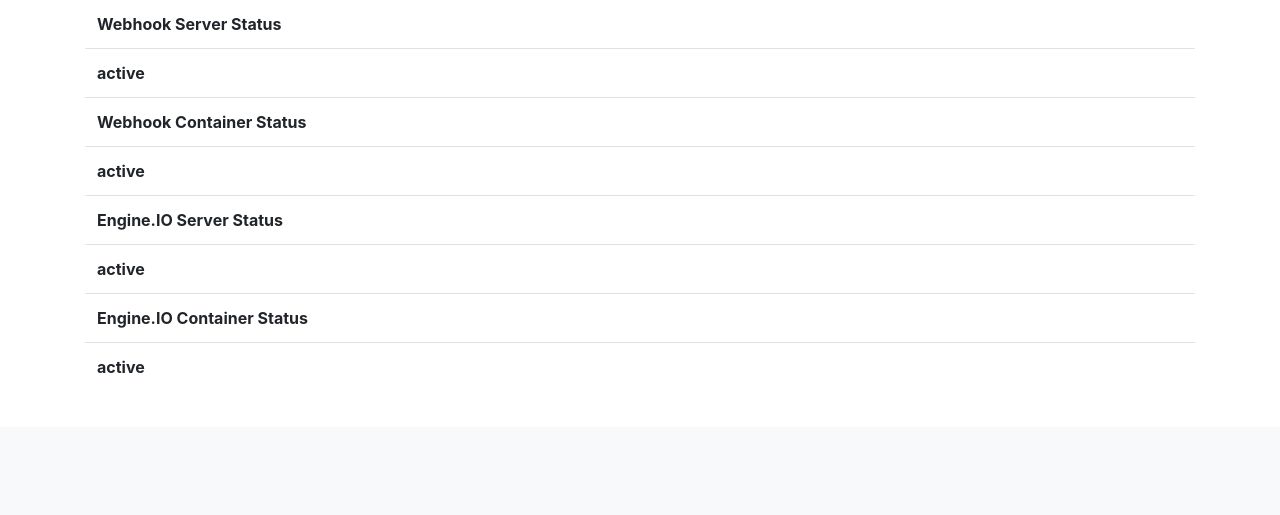
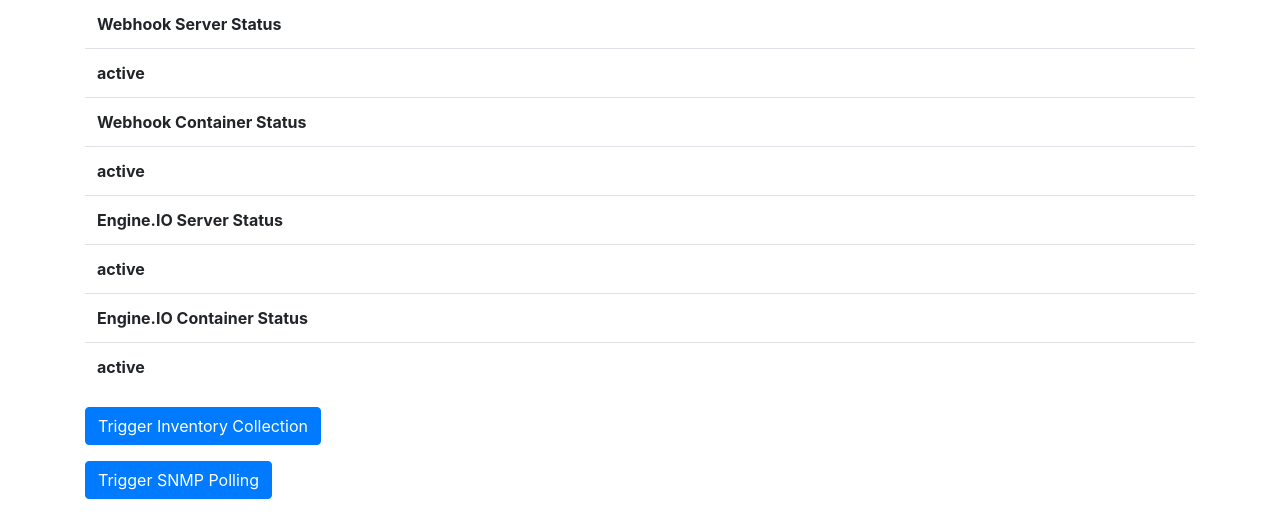
Before and after one commit to vladivanovic/fujiwara-api, a Flask app: template app/templates/admin.html in a window 1280 px wide. Shown: the part 373-888 px from the top of the page. Before the commit the page ends 746 px from the top, so only its background shows below. Run offline with Flask 2, Linux system fonts and the light colour scheme; the template is opened without the code that fills it: most values are stand-ins (such as "Sample title", 1, 10 or a date in 2020); lists and menus that the app fills with data are empty; some libraries are stand-ins or nearby versions.

Commit message:
added the manual trigger buttons on /admin page | inventory collection and snmp polling | snmp poll button not working

```diff
--- a/app/app.py
+++ b/app/app.py
@@ -172,6 +172,10 @@ def admin():
             appsc.webhook_start()
         elif request.form['submit_button'] == 'engineio_restart':
             appsc.engineio_start()
+        elif request.form['submit_button'] == 'inventory_collection':
+            appsc.getNetworkDevices()
+        elif request.form['submit_button'] == 'snmp_poll':
+            appsc.pollDevices(device_ip, snmpcomm)  #need input?
         else:
             pass
     webhook_status = appsc.webhook_status()
--- a/app/templates/admin.html
+++ b/app/templates/admin.html
@@ -33,4 +33,17 @@
 	</table>
 	</div>
 
+	<div id = 'Manual Triggers'>
+	<form id="Refresh Inventory" method="post">
+		<div class="form-group">
+			<button type="submit" class="btn btn-primary" name="submit_button" value="inventory_collection">Trigger Inventory Collection</button>
+		</div>
+	</form>
+	<form id="Manual Trigger SNMP" method="post">
+		<div class="form-group">
+			<button type="submit" class="btn btn-primary" name="submit_button" value="inventory_collection">Trigger SNMP Polling</button>
+		</div>
+	</form>
+	</div>
+
 {% endblock %}
```
